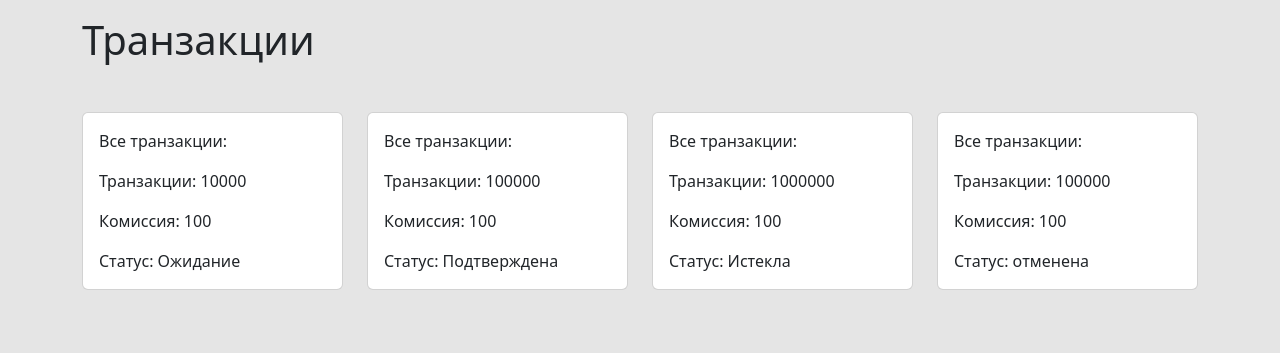
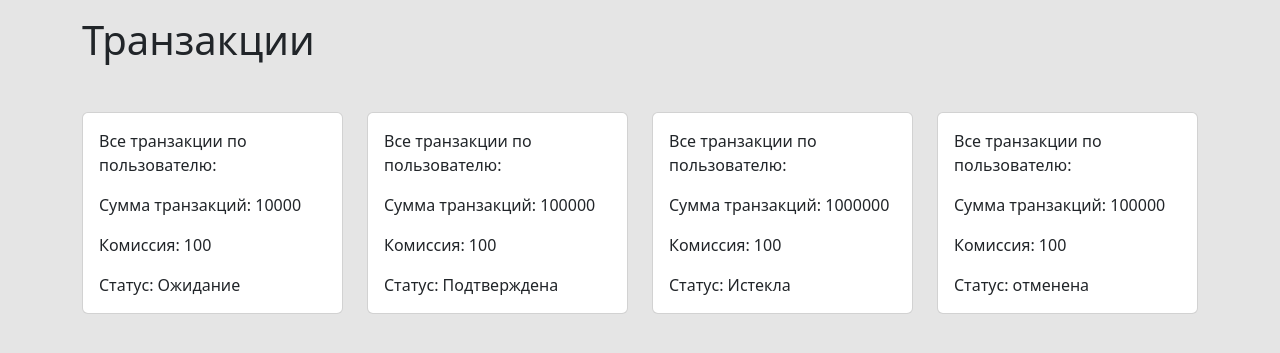
Before and after one commit to Andreilkt/flask_balans_api, a Flask app: page /transaction in a window 1280 px wide. Shown: the part 56-409 px from the top of the page. Run offline with Flask 3, Linux system fonts and the light colour scheme; data comes from the database, SQL or seed files in the repository.

```diff
--- a/templates/transaction.html
+++ b/templates/transaction.html
@@ -14,8 +14,8 @@
       <div class="card mb-3">
 
           <div class="card-body">
-              <p class="card-text">Все транзакции:
-              <p class="card-text">Транзакции: {{ transaction.sum }}</p>
+              <p class="card-text">Все транзакции по пользователю:
+              <p class="card-text">Сумма транзакций: {{ transaction.sum }}</p>
               <p class="card-text"> Комиссия: {{ transaction.commission }}</p>
               <p class="card-text">Статус: {{ transaction.status }}</p>
           </div>
```
Also changed, not shown: templates/index.html (+7 -3 lines).
